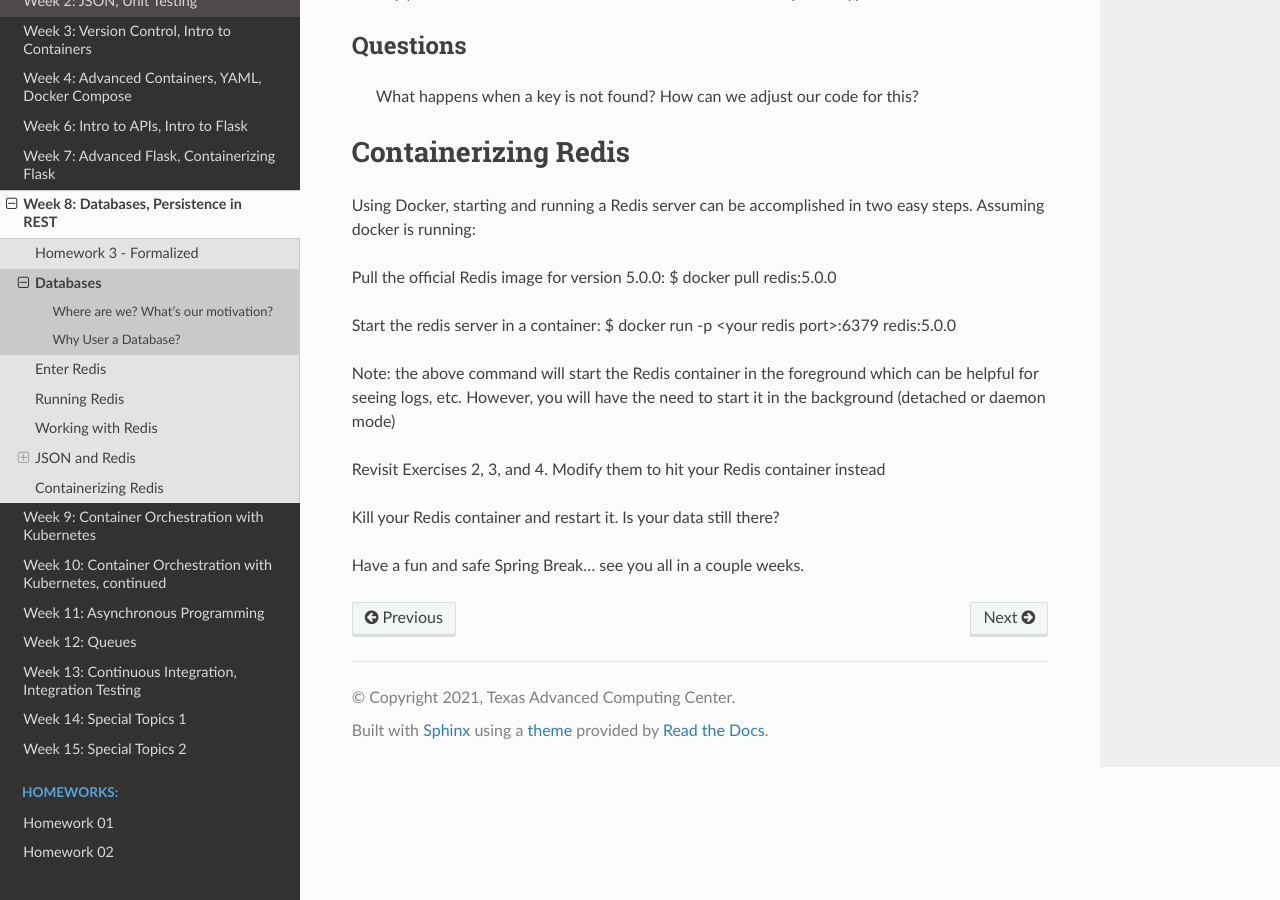
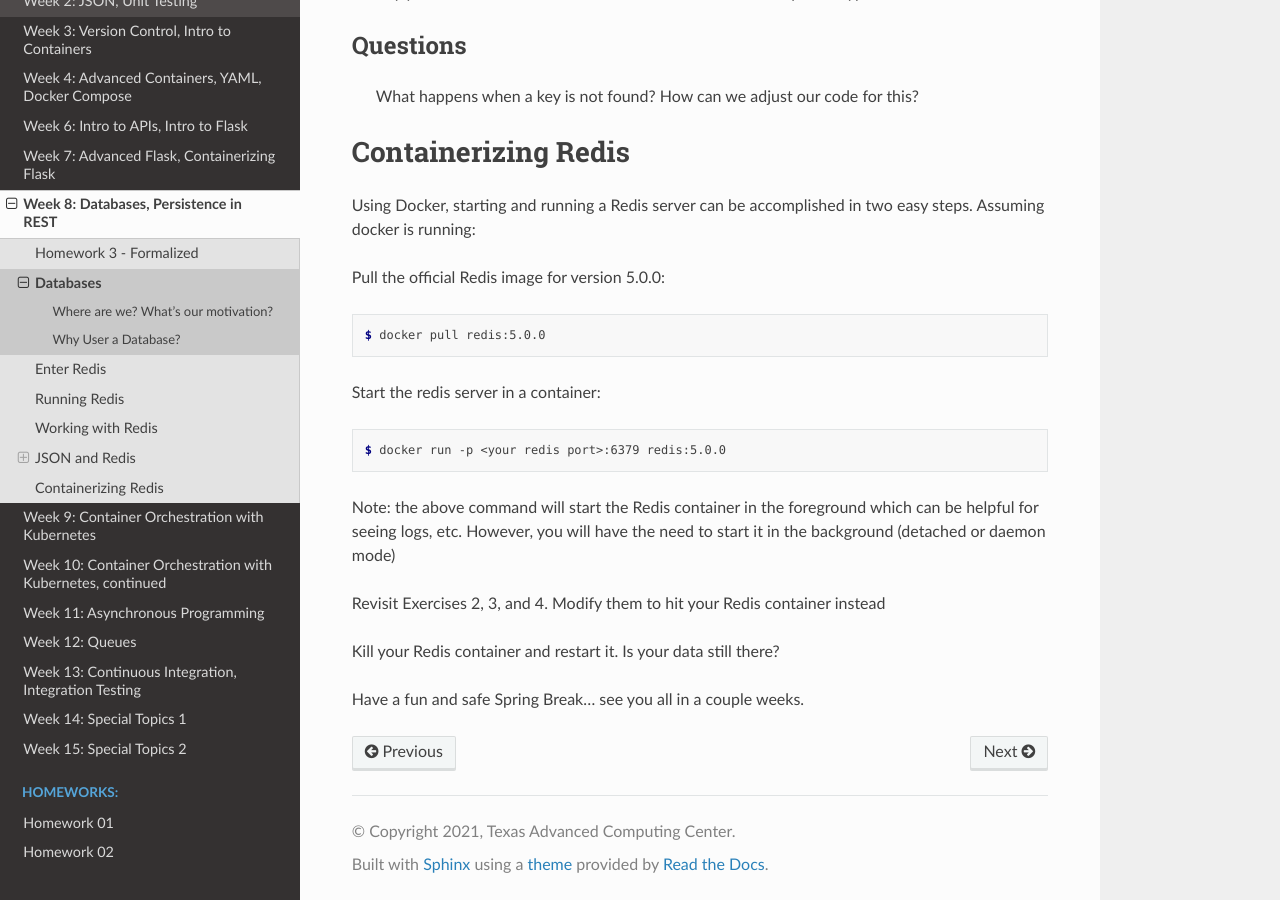
Before and after one commit to TACC/coe-332-sp21, a Sphinx documentation site: the page built from docs/week08/databases_intro_redis.rst, in a window 1280 px wide and 900 px high, scrolled down 5580 px. Built offline with Sphinx 7.4.7 and the Read the Docs theme 2.0.0, drawn with Linux system fonts in a browser that asks for light colours.

Commit message:
week 8 completed, type format

```diff
--- a/docs/week08/databases_intro_redis.rst
+++ b/docs/week08/databases_intro_redis.rst
@@ -261,10 +261,17 @@ Containerizing Redis
 Using Docker, starting and running a Redis server can be accomplished in two easy steps. Assuming docker is running:
 
 Pull the official Redis image for version 5.0.0:
-$ docker pull redis:5.0.0
+
+.. code-block:: console
+
+   $ docker pull redis:5.0.0
 
 Start the redis server in a container:
-$ docker run -p <your redis port>:6379 redis:5.0.0
+
+.. code-block:: console
+
+   $ docker run -p <your redis port>:6379 redis:5.0.0
+
 
 Note: the above command will start the Redis container in the foreground which can be helpful for seeing logs, etc. However, you will have the need to start it in the background (detached or daemon mode)
 
```
